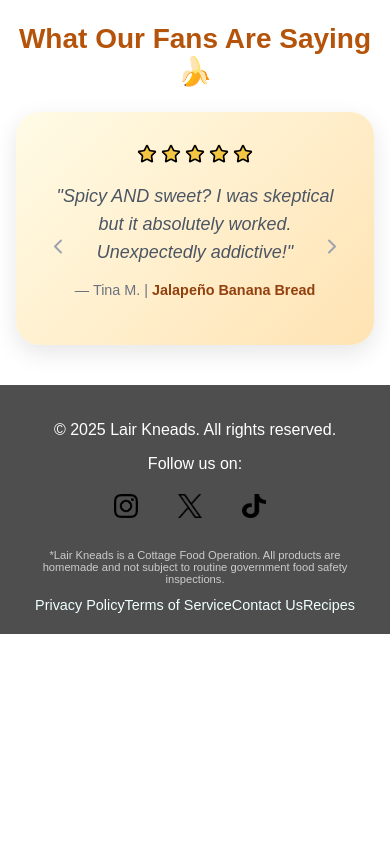
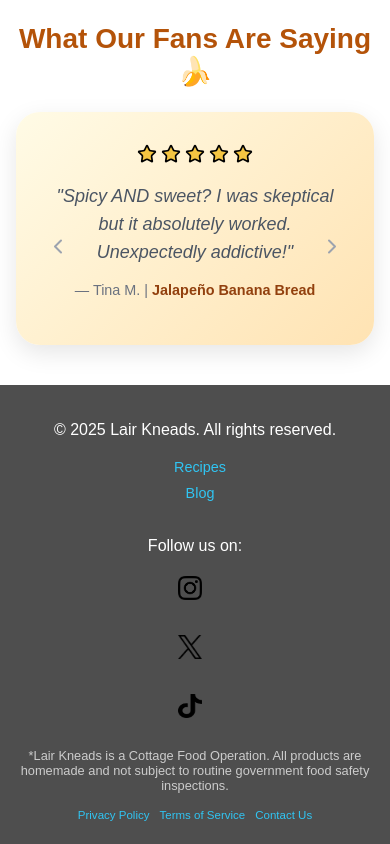
Before and after one commit to NomadRiding/LairKneads, a React (Vite) app: page / in a window 390 px wide. Shown: the part 592-1436 px from the top of the page. Before the commit the page ends 1226 px from the top, so only its background shows below. Built offline with nearby package versions, Linux system fonts and the light colour scheme.

Commit message:
update footer added blog link

```diff
--- a/src/components/Footer.css
+++ b/src/components/Footer.css
@@ -37,3 +37,72 @@
   font-size: 0.7em; /* Smaller font size for the disclaimer */
   color: #ccc; /* Lighter color for the disclaimer text */
 }
+
+.linkables {
+  margin-top: 10px;
+  font-size: 0.9em; /* Slightly larger font size for linkables */
+  color: #ccc; /* Lighter color for the linkables text */
+  text-decoration: none; /* Remove underline from links */
+  padding: 2px 5px; /* Padding for linkables */
+}
+
+.footer-content {
+  display: flex;
+  justify-content: space-between; /* Space them evenly */
+  align-items: center; /* Align them vertically */
+  margin-top: 20px; /* Add spacing above the sections */
+  gap: 20px; /* Add space between the sections */
+}
+
+.linkable-item {
+  margin: 0 5px; /* Space between linkables */
+  color: #30c5f3; /* Color for linkables */
+  transition: color 0.3s ease; /* Smooth color transition on hover */
+}
+
+.notable-links {
+  display: flex;
+  flex-direction: column; /* Stack items vertically inside */
+  gap: 10px; /* Space between notable links */
+  width: 40%; /* Adjust width to fit side by side */
+  justify-content: flex-start; /* Align content to the left */
+  text-align: left; /* Align text to the left */
+  padding-left: 10px;
+}
+
+.FollowSection {
+  display: flex;
+  flex-direction: column; /* Stack items vertically inside */
+  justify-content: center; /* Center content vertically */
+  align-items: center; /* Center content horizontally */
+  width: 40%; /* Adjust width to fit side by side */
+  margin: 0 auto; /* Center the FollowSection horizontally within the container */
+  text-align: center; /* Center-align text inside the FollowSection */
+}
+
+/* Responsive design for smaller screens */
+@media (max-width: 600px) {
+  .social-media-links {
+    flex-direction: column; /* Stack icons vertically on small screens */
+    align-items: center; /* Center align the icons */
+  }
+
+  .social-media-links a {
+    font-size: 20px; /* Smaller icon size on small screens */
+  }
+  .disclaimer,
+  .linkables {
+    font-size: 0.8em; /* Adjust font size for smaller screens */
+  }
+  .footer-content {
+    flex-direction: column; /* Stack sections vertically on small screens */
+    align-items: center; /* Center align the sections */
+    gap: 20px; /* Add spacing between stacked sections */
+  }
+
+  .notable-links,
+  .FollowSection {
+    width: 100%; /* Full width for smaller screens */
+    text-align: center; /* Center-align text for smaller screens */
+  }
+}
--- a/src/components/Footer.jsx
+++ b/src/components/Footer.jsx
@@ -7,8 +7,18 @@ import Tiktok from "../assets/TiktokBlack.png"
 function Footer() {
   return (
     <footer className="footer">
+      <div className="footerBody">
+        <p>&copy; 2025 Lair Kneads. All rights reserved.</p>
         <div className="footer-content">
-        <p>&copy; 2025 Lair Kneads. All rights reserved.</p>
+          <div className="notable-links">
+            <a href="/Recipes" className="linkable-item">
+              Recipes
+            </a>
+            <a href="/Blog" className="linkable-item">
+              Blog
+            </a>
+          </div>
+          <div className="FollowSection">
             <p>Follow us on:</p>
             <ul className="social-media-links">
               <li>
@@ -39,6 +49,9 @@ function Footer() {
                 </a>
               </li>
             </ul>
+          </div>
+        </div>
+
         <p className="disclaimer">
           *Lair Kneads is a Cottage Food Operation. All products are homemade
           and not subject to routine government food safety inspections.
@@ -54,9 +67,6 @@ function Footer() {
         <a href="/contact-us" className="linkable-item">
           Contact Us
         </a>
-        <a href="/Recipes" className="linkable-item">
-          Recipes
-        </a>
       </div>
     </footer>
   )
```
Lines whose indentation alone changed are shown as unchanged.
